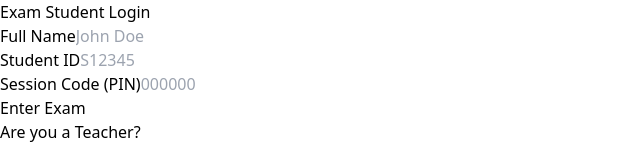
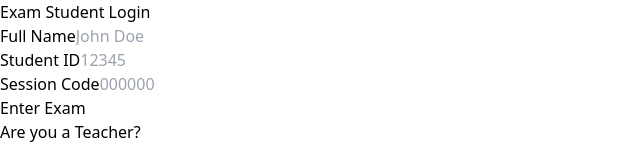
Before and after one commit to vibesic/warden, a React (Vite) app in the folder frontend/: page /student/login in a window 1280 px wide. Shown: the top 160 px of the page, without its empty margins (0-640 px from the left). Built offline with nearby package versions, Linux system fonts and the light colour scheme; no server answers.

Commit message:
fix(f-components): enforce numeric input for student login fields

```diff
--- a/frontend/src/components/StudentLogin.tsx
+++ b/frontend/src/components/StudentLogin.tsx
@@ -56,20 +56,22 @@ export const StudentLogin: React.FC<StudentLoginProps> = ({ onLogin, onSwitchToT
 
           <Input
             label="Student ID"
-            placeholder="S12345"
+            placeholder="12345"
             value={studentId}
-            onChange={(e) => setStudentId(e.target.value)}
+            onChange={(e) => setStudentId(e.target.value.replace(/\D/g, ''))}
             required
+            inputMode="numeric"
           />
 
           <Input
-            label="Session Code (PIN)"
+            label="Session Code"
             placeholder="000000"
             value={sessionCode}
-            onChange={(e) => setSessionCode(e.target.value)}
+            onChange={(e) => setSessionCode(e.target.value.replace(/\D/g, ''))}
             maxLength={6}
             required
             className="font-mono tracking-widest text-center text-lg"
+            inputMode="numeric"
           />
 
           {error && <div className="text-red-500 text-sm text-center font-bold">{error}</div>}
```
